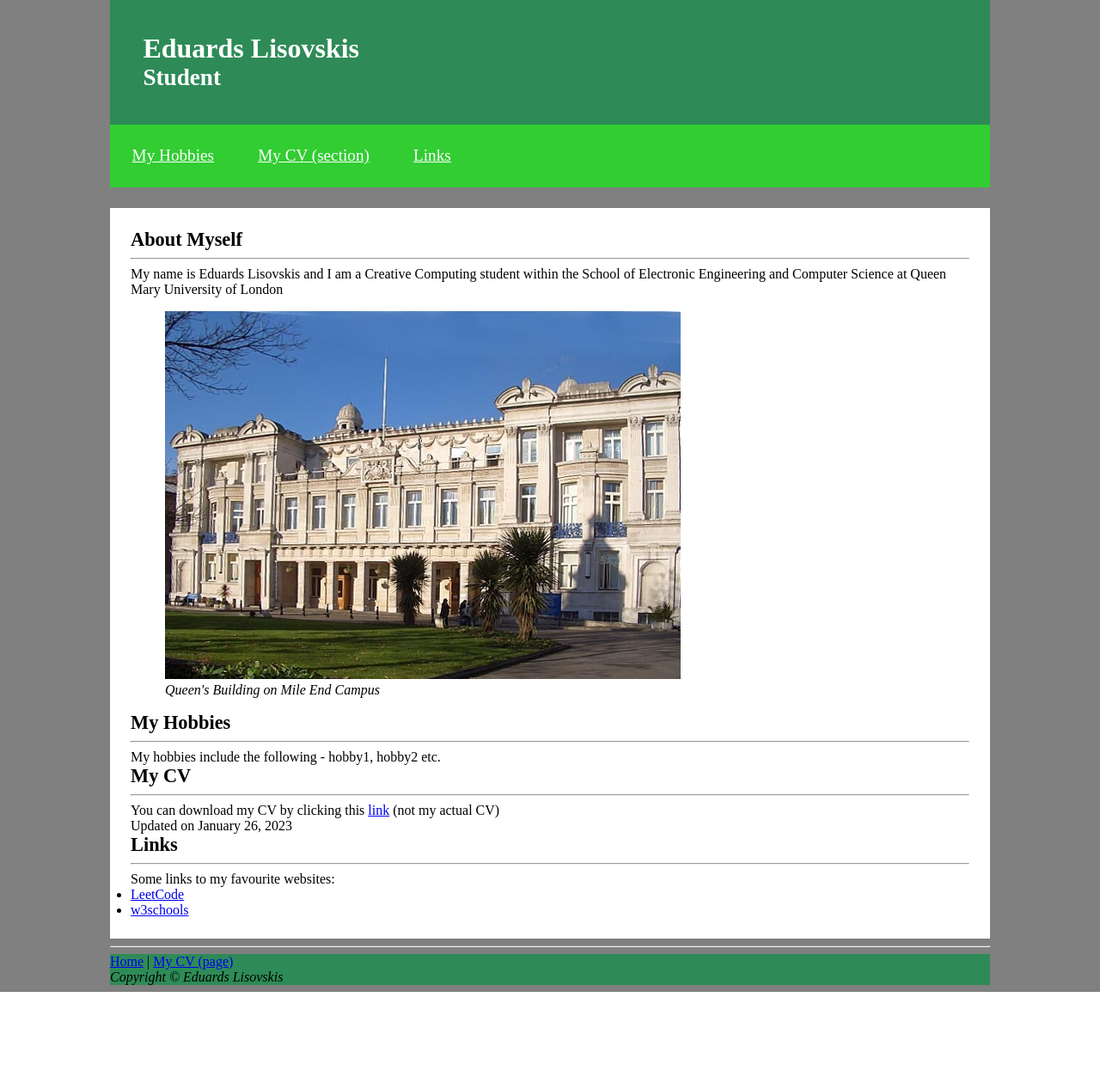
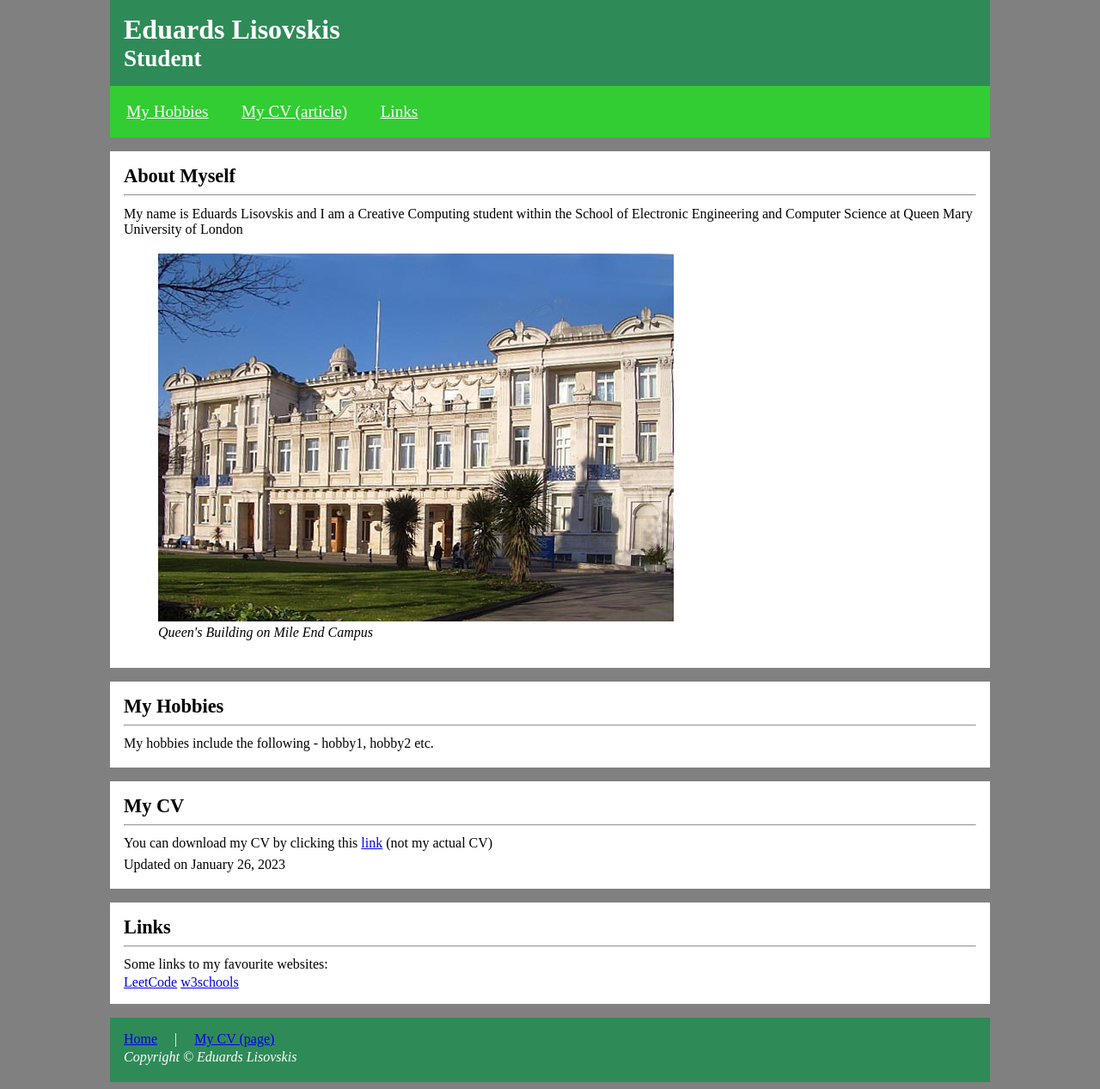
Before and after one commit to ed-w-ds/University-Exercises-and-Projects, a PHP site: page /my_homepage_topic3.html in a window 1280 px wide. Shown: the whole page at 86% size. Before the commit the page ends 1154 px from the top, so only its background shows below. Run offline with PHP 8.4, Linux system fonts and the light colour scheme.

Commit message:
fixed article and section element tags

```diff
--- a/topic3/css/exercise4_s1.css
+++ b/topic3/css/exercise4_s1.css
@@ -1,7 +1,7 @@
 hgroup {
     background-color: seagreen;
     margin-top: 0;
-    padding: 3vw;
+    padding: 1em;
 }
 
 /* set left and right margins for the whole page*/
@@ -13,8 +13,8 @@ body {
 }
 
 article {
-    margin-top: 3vh;
-    padding: 3vh;
+    margin-top: 1em;
+    padding: 1em;
     background-color: white;
 }
 
@@ -45,25 +45,38 @@ h3{
 }
 
 footer {
+    margin-top: 1em;
+    padding: 1em;
     background-color: seagreen;
 }
 
+p {
+    padding-top: 0.2em;
+    padding-bottom: 0.2em;
+}
 
 .topnav {
     background-color: limegreen;
     overflow: hidden;
     font-size: 1.2em;
-
 }
 
 .topnav a {
     float: left;
     color: white;
     text-align: center;
-    padding: 2vw;
+    padding: 1em;
   }
 
-  .topnav a:hover {
-    background-color: white;
-    color: black;
-  }
+.topnav a:hover {
+background-color: white;
+color: black;
+}
+
+.white {
+    color: white;
+}
+
+.margin-em {
+    margin: 1em;
+}
--- a/topic3/my_homepage_topic3.html
+++ b/topic3/my_homepage_topic3.html
@@ -16,14 +16,14 @@
                 <h1>Eduards Lisovskis</h1>
                 <h2>Student</h2>
             </hgroup>
-            <nav id="sections" class="topnav">
+            <nav id="articles" class="topnav">
                 <a href="#hobbies">My Hobbies</a>
-                <a href="#my_CV">My CV (section)</a>
+                <a href="#my_CV">My CV (article)</a>
                 <a href="#links">Links</a>
             </nav>
 
-        <article>
-            <section>
+        <section>
+            <article>
                 <header id="about_myself">
                     <h3>About Myself</h3>
                 </header>
@@ -33,43 +33,39 @@
                     <img src="QMUL.jpg" alt="Queen's Building at QMUL">
                     <figcaption><em>Queen's Building on Mile End Campus</em></figcaption>
                 </figure>
-            </section>
-            <section id="hobbies">
+            </article>
+            <article id="hobbies">
                 <header>
                     <h3>My Hobbies</h3>
                 </header>
                 <hr>
                 <p>My hobbies include the following - hobby1, hobby2 etc.</p>
-            </section>
-            <section id = "my_CV">
+            </article>
+            <article id = "my_CV">
                 <header>
                     <h3>My CV</h3>
                 </header>
                 <hr>
                 <p>You can download my CV by clicking this <a href="My_CV.docx" download="My_CV.docx">link</a> (not my actual CV)</p>
                 <p>Updated on January 26, 2023</p>
-            </section>
-            <section id="links">
+            </article>
+            <article id="links">
                 <header>
                     <h3>Links</h3>
                 </header>
                 <hr>
                 <p>Some links to my favourite websites:</p>
-                <ul>
-                    <li><a href="https://www.leetcode.com">LeetCode</a></li>
-                    <li><a href="https://www.w3schools.com/">w3schools</a></li>
-                </ul>
-            </section>
-        </article>
-
-        <hr>
+                <a href="https://www.leetcode.com">LeetCode</a>
+                <a href="https://www.w3schools.com/">w3schools</a>
+            </article>
+        </section>
 
         <footer>
             <nav>
                 <span><a href="my_homepage.html">Home</a></span>
-                <span> | </span>
+                <span class="white margin-em"> | </span>
                 <span><a href="my_CV.html">My CV (page)</a></span>
-                <p><em>Copyright &#169; Eduards Lisovskis</em></p>
+                <p class="white"><em>Copyright &#169; Eduards Lisovskis</em></p>
             </nav>
         </footer>
 
```
